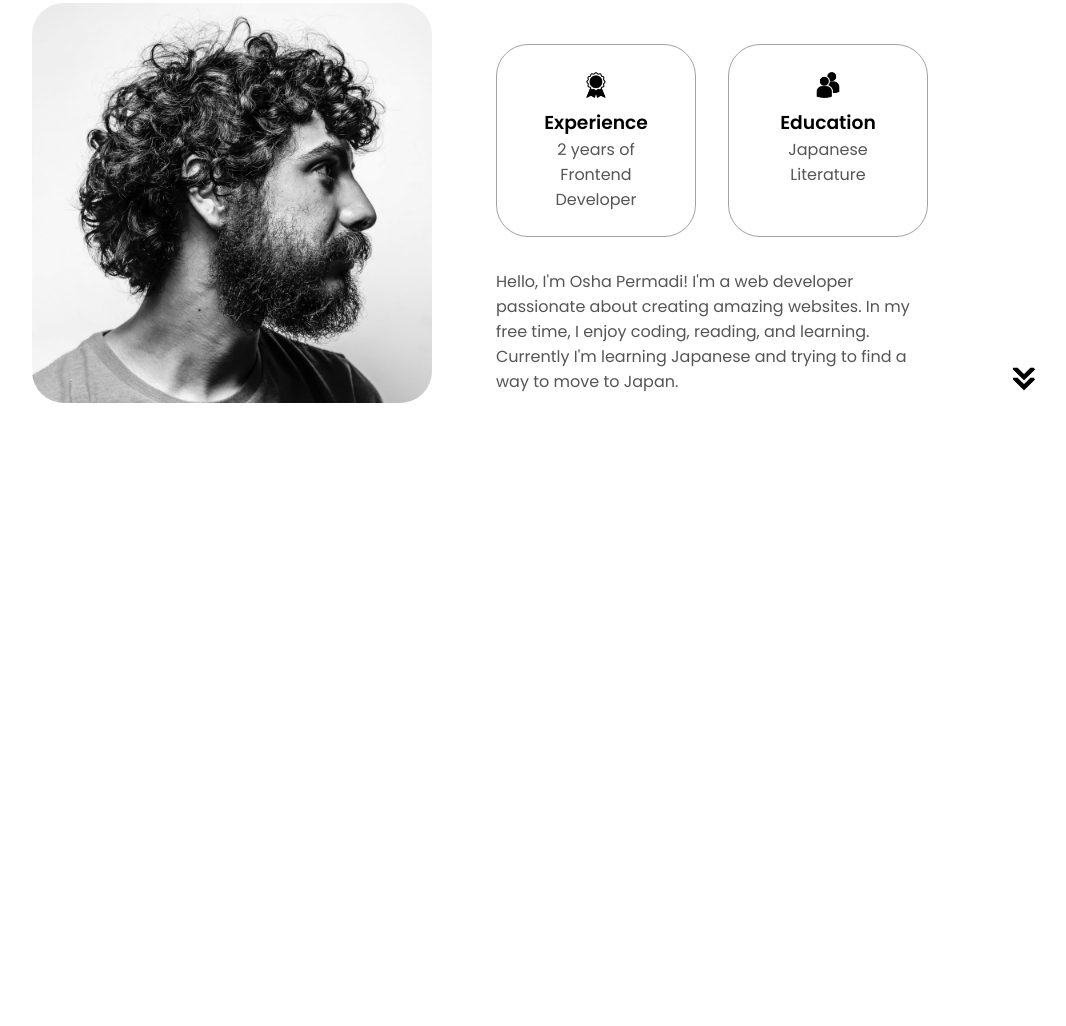
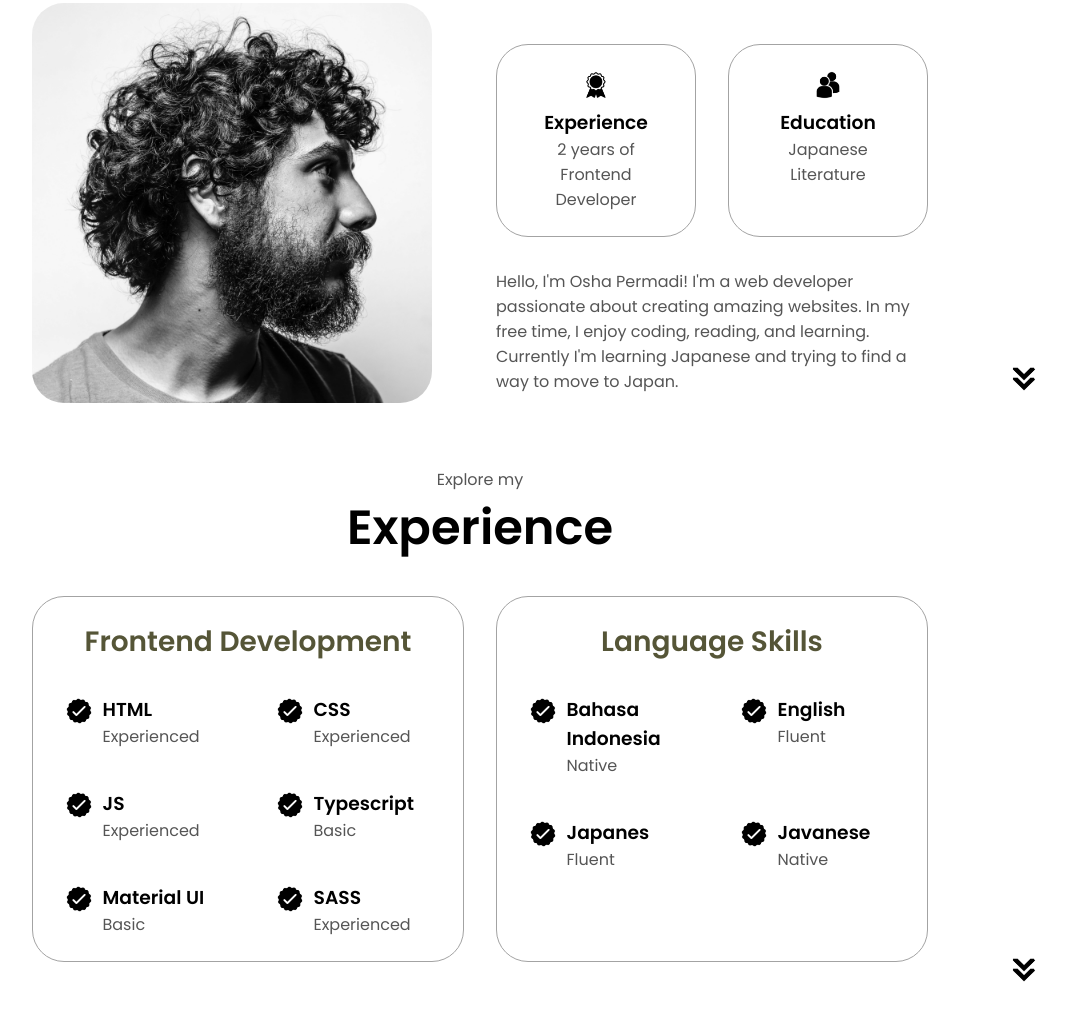
Before and after one commit to yorunohikari/html-css-js_Portfolio, a plain HTML site: page index.html in a window 1280 px wide. Shown: the part 902-1928 px from the top of the page, without its empty margins (160-1226 px from the left). Before the commit the page ends 1337 px from the top, so only its background shows below. Drawn offline with Linux system fonts and the light colour scheme; a script that the page names is missing.

Commit message:
Experience section is done

```diff
--- a/index.html
+++ b/index.html
@@ -86,6 +86,95 @@
         </div>
         <img src="./assets/arrow.png" alt="arrow icon" class="icon arrow" onclick="location.href='./#experience'">
     </section>
+    <section id="experience">
+        <p class="section__text__p1">Explore my</p>
+        <h1 class="title">Experience</h1>
+        <div class="experience-details-container">
+            <div class="about-containers">
+                <div class="details-container">
+                    <h2 class="experience-sub-title">Frontend Development</h2>
+                    <div class="article-container">
+                        <article>
+                            <img src="./assets/checkmark.png" alt="checkmark" class="icon">
+                            <div>
+                            <h3>HTML</h3>
+                            <p>Experienced</p>
+                            </div>
+                        </article>
+                        <article>
+                            <img src="./assets/checkmark.png" alt="checkmark" class="icon">
+                            <div>
+                            <h3>CSS</h3>
+                            <p>Experienced</p>
+                            </div>
+                        </article>
+                        <article>
+                            <img src="./assets/checkmark.png" alt="checkmark" class="icon">
+                            <div>
+                            <h3>JS</h3>
+                            <p>Experienced</p>
+                            </div>
+                        </article>
+                        <article>
+                            <img src="./assets/checkmark.png" alt="checkmark" class="icon">
+                            <div>
+                            <h3>Typescript</h3>
+                            <p>Basic</p>
+                            </div>
+                        </article>
+                        <article>
+                            <img src="./assets/checkmark.png" alt="checkmark" class="icon">
+                            <div>
+                            <h3>Material UI</h3>
+                            <p>Basic</p>
+                            </div>
+                        </article>
+                        <article>
+                            <img src="./assets/checkmark.png" alt="checkmark" class="icon">
+                            <div>
+                            <h3>SASS</h3>
+                            <p>Experienced</p>
+                            </div>
+                        </article>
+                    </div>
+                </div>
+                <div class="details-container">
+                    <h2 class="experience-sub-title">Language Skills</h2>
+                    <div class="article-container">
+                        <article>
+                            <img src="./assets/checkmark.png" alt="checkmark" class="icon">
+                            <div>
+                            <h3>Bahasa Indonesia</h3>
+                            <p>Native</p>
+                            </div>
+                        </article>
+                        <article>
+                            <img src="./assets/checkmark.png" alt="checkmark" class="icon">
+                            <div>
+                            <h3>English</h3>
+                            <p>Fluent</p>
+                            </div>
+                        </article>
+                        <article>
+                            <img src="./assets/checkmark.png" alt="checkmark" class="icon">
+                            <div>
+                            <h3>Japanes</h3>
+                            <p>Fluent</p>
+                            </div>
+                        </article>
+                        <article>
+                            <img src="./assets/checkmark.png" alt="checkmark" class="icon">
+                            <div>
+                            <h3>Javanese</h3>
+                            <p>Native</p>
+                            </div>
+                        </article>
+                    </div>
+                </div>
+            </div>
+        </div>
+        <img src="./assets/arrow.png" alt="arrow icon" class="icon arrow" onclick="location.href='./#project'">
+    </section>
     <script src="script.js"></script>
 </body>
 </html>
--- a/style.css
+++ b/style.css
@@ -306,3 +306,41 @@ section {
   width: 400px;
   margin: auto 0;
 }
+
+/* Experience section */
+
+#experience {
+  position: relative;
+}
+
+.experience-sub-title {
+  color: rgb(85, 85, 55);
+  font-weight: 600;
+  font-size: 1.75rem;
+  margin-bottom: 2rem;
+}
+
+.experience-details-container {
+  display: flex;
+  justify-content: center;
+  flex-direction: column;
+}
+
+.article-container {
+  display: flex;
+  text-align: initial;
+  flex-wrap: wrap;
+  flex-direction: row;
+  gap: 2.5rem;
+  justify-content: space-around;
+}
+
+article {
+  display: flex;
+  width: 10rem;
+  gap: 0.5rem;
+}
+
+article .icon {
+  cursor: default;
+}
```
